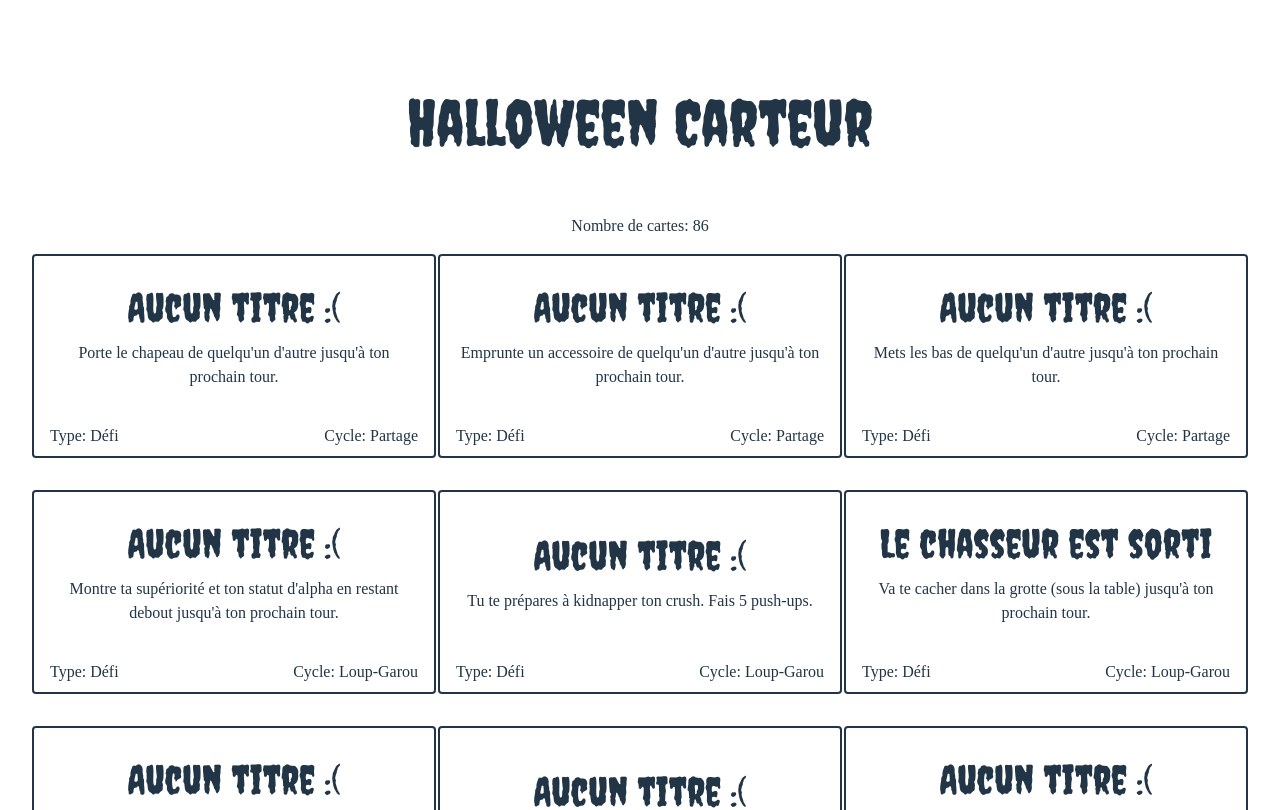
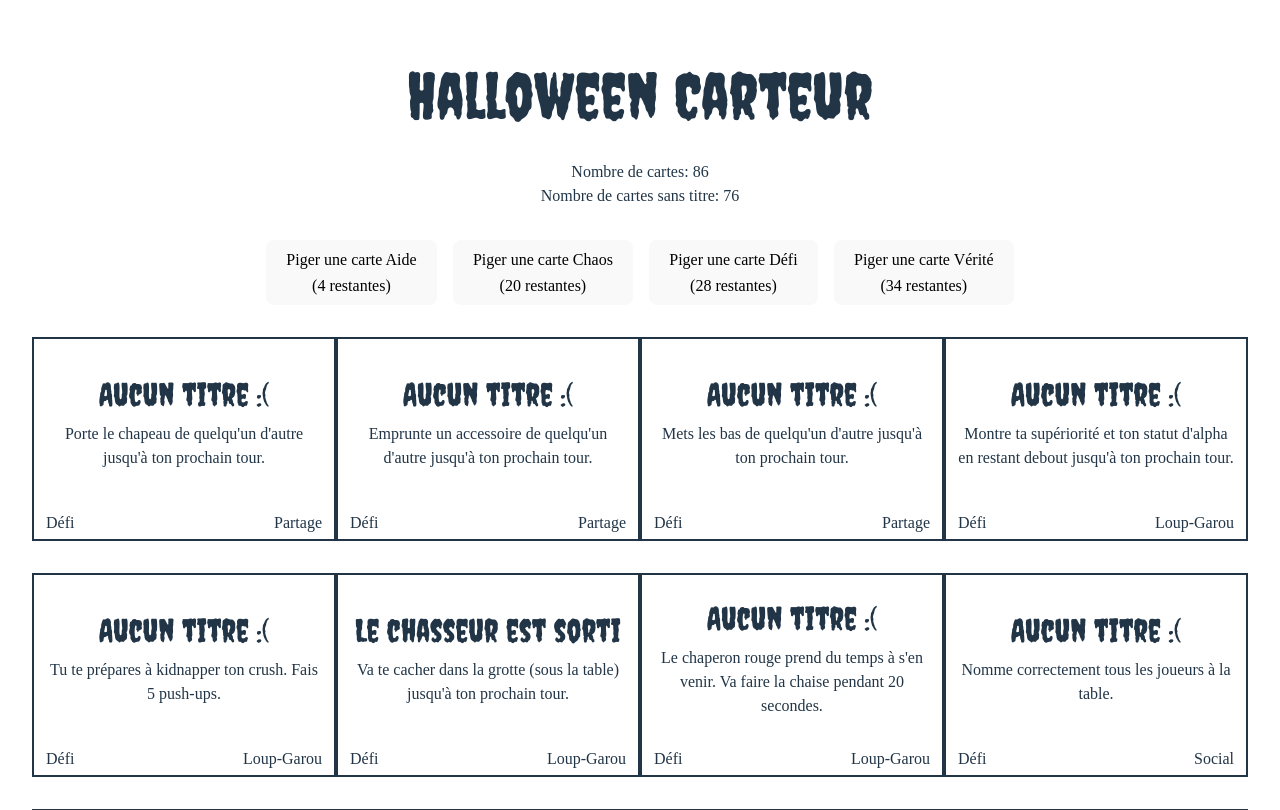
Before and after one commit to beaudry/HalloweenCarteur, a Preact app: page / in a window 1280 px wide. Shown: the top 810 px of the page. Built offline with nearby package versions, Linux system fonts and the light colour scheme; a web font is replaced by a local one.

Commit message:
Ajouter boutons

```diff
--- a/src/app.css
+++ b/src/app.css
@@ -6,11 +6,9 @@ body {
 
 h1 {
   font-size: 4rem;
+  margin-block: 1rem;
 }
 
-h2 {
-  font-size: 2.5rem;
-}
 
 h1,
 h2 {
@@ -24,6 +22,17 @@ h2 {
   text-align: center;
 }
 
+#decomptes {
+  margin-bottom: 2rem;
+}
+
+#conteneur-boutons {
+  display: flex;
+  justify-content: center;
+  margin-bottom: 2rem;
+  gap: 1rem;
+}
+
 #grille {
   display: flex;
   flex-wrap: wrap;
@@ -31,6 +40,7 @@ h2 {
 }
 
 .carte-conteneur {
+  break-inside: avoid;
   margin-bottom: 2rem;
 }
 
--- a/src/app.tsx
+++ b/src/app.tsx
@@ -1,5 +1,6 @@
 import './app.css'
 import CarteHalloween from './composants/CarteHalloween';
+import Pigeur from './composants/Pigeur';
 import cartes from './donnees/cartes';
 import Categorie from './modeles/Categorie';
 
@@ -7,12 +8,28 @@ function obtenirCartesDeLaCategorie(categorie: Categorie) {
   return cartes.filter(carte => carte.categorie === categorie);
 }
 
+const cartesAide = obtenirCartesDeLaCategorie(Categorie.aide);
+const cartesChaos = obtenirCartesDeLaCategorie(Categorie.chaos);
+const cartesDefi = obtenirCartesDeLaCategorie(Categorie.defi);
+const cartesVerite = obtenirCartesDeLaCategorie(Categorie.verite);
+
 function App() {
   return (
     <div>
       <div className="ne-pas-imprimer">
         <h1>Halloween Carteur</h1>
-        <p>Nombre de cartes: {cartes.length}</p>
+
+        <div id="decomptes">
+          <div>Nombre de cartes: {cartes.length}</div>
+          <div>Nombre de cartes sans titre: {cartes.filter(carte => !carte.titre).length}</div>
+        </div>
+
+        <div id="conteneur-boutons">
+          <Pigeur cartes={cartesAide} titre="Aide" />
+          <Pigeur cartes={cartesChaos} titre="Chaos" />
+          <Pigeur cartes={cartesDefi} titre="Défi" />
+          <Pigeur cartes={cartesVerite} titre="Vérité" />
+        </div>
       </div>
 
       <div id="grille">
--- a/src/composants/CarteHalloween.css
+++ b/src/composants/CarteHalloween.css
@@ -3,16 +3,15 @@
     border-color: white;
     border-style: solid;
     border-radius: 4px;
-    width: 400px;
+    width: 300px;
     height: 200px;
     display: flex;
     flex-direction: column;
     justify-content: center;
-    break-inside: avoid;
 }
 
 .carte-contenu {
-    padding: 1rem;
+    padding: 0.75rem;
     flex: 1;
     display: flex;
     flex-direction: column;
@@ -20,13 +19,14 @@
 }
 
 .carte-pied {
-    padding: 0.5rem 1rem;
+    padding: 0.25rem 0.75rem;
     display: flex;
     justify-content: space-between;
 }
 
 .carte h2 {
-    line-height: 1.25;
+    font-size: 2rem;
+    line-height: 1.2;
     margin: 0;
     margin-bottom: 0.5rem;
 }
@@ -43,5 +43,6 @@
 @media (prefers-color-scheme: light) {
     .carte {
         border-color: #213547;
+        border-radius: 0;
     }
 }
--- a/src/composants/CarteHalloween.tsx
+++ b/src/composants/CarteHalloween.tsx
@@ -17,8 +17,8 @@ function CarteHalloween({ carte }: CarteHalloweenProps) {
             }
         </div>
         <div className="carte-pied">
-            <span>Type: {carte.categorie}</span>
-            {carte.cycle && <span>Cycle: {carte.cycle}</span>}
+            <span>{carte.categorie}</span>
+            {carte.cycle && <span>{carte.cycle}</span>}
         </div>
     </div>
 }
--- /dev/null
+++ b/src/composants/Pigeur.css
@@ -0,0 +1,18 @@
+.nombre-restantes {
+    display: block;
+    margin-top: 0.5rem;
+}
+
+dialog {
+    align-items: center;
+    border-width: 1px;
+    bottom: 0;
+    height: auto;
+    display: flex;
+    justify-content: center;
+    left: 0;
+    position: absolute;
+    right: 0;
+    top: 0;
+    width: auto;
+}
--- /dev/null
+++ b/src/composants/Pigeur.tsx
@@ -0,0 +1,45 @@
+import './Pigeur.css';
+import { useEffect, useState } from 'preact/hooks'
+import Carte from '../modeles/Carte';
+import melangerVecteur from '../utils/melangerVecteur';
+import CarteHalloween from './CarteHalloween';
+
+export type PigeurProps = {
+    cartes: Carte[];
+    titre: string;
+}
+
+function Pigeur({ cartes, titre }: PigeurProps) {
+    const [talon, setTalon] = useState<Carte[]>([]);
+    const [cartePigee, setCartePigee] = useState<Carte | undefined>();
+
+    function pigerUneCarte() {
+        const nouveauTalon = talon.slice();
+        const cartePigee = nouveauTalon.shift();
+
+        setTalon(nouveauTalon);
+        setCartePigee(cartePigee)
+    }
+
+    useEffect(() => {
+        if (!talon.length) {
+            setTalon(melangerVecteur(cartes));
+        }
+    }, [cartes, talon])
+
+    return (
+        <div>
+            <button onClick={pigerUneCarte}>
+                Piger une carte {titre}
+                <span className="nombre-restantes">({talon.length} restantes)</span>
+            </button>
+            {cartePigee && (
+                <dialog open onClick={() => setCartePigee(undefined)}>
+                    <CarteHalloween carte={cartePigee} />
+                </dialog>
+            )}
+        </div>
+    );
+}
+
+export default Pigeur
--- a/src/donnees/cartes.ts
+++ b/src/donnees/cartes.ts
@@ -47,9 +47,9 @@ const cartes: Carte[] = [
     { categorie: Categorie.chaos, cycle: "Solidarité", description: "Recule le premier joueur d'une case." },
     { categorie: Categorie.chaos, cycle: "Solidarité", description: "Recule d'une case tous les joueurs en avant de toi." },
     { categorie: Categorie.chaos, cycle: "Solidarité", description: "Tous les joueurs font la prochaine conséquence." },
-    { categorie: Categorie.chaos, cycle: "Garde cette carte", description: "Garde cette carte et utilise-la quand tu veux pour faire piger à n'importe qui une nouvelle conséquence.", titre: "Non merci!" },
-    { categorie: Categorie.chaos, cycle: "Garde cette carte", description: "Garde cette carte et utilise-la quand tu veux pour réussir gratuitement une conséquence qui t'es assignée.", titre: "Oui merci!" },
-    { categorie: Categorie.chaos, cycle: "Garde cette carte", description: "Garde cette carte et utilise-la pour doubler la taille d'une conséquence de n'importe qui. La récompense est aussi doublée.", titre: "Portions doubles." },
+    { categorie: Categorie.chaos, cycle: "Garde cette carte", description: "Utilise cette carte quand tu veux pour faire piger une nouvelle conséquence à quelqu'un.", titre: "Non merci!" },
+    { categorie: Categorie.chaos, cycle: "Garde cette carte", description: "Utilise cette carte quand tu veux pour réussir gratuitement une conséquence qui t'es assignée.", titre: "Oui merci!" },
+    { categorie: Categorie.chaos, cycle: "Garde cette carte", description: "Utilise cette carte quand tu veux pour doubler la taille d'une conséquence de quelqu'un. La récompense est aussi doublée.", titre: "Portions doubles." },
     { categorie: Categorie.aide, cycle: "Manque d'inspiration", description: "Avance d'une case." },
     { categorie: Categorie.aide, cycle: "Manque d'inspiration", description: "Échange de place avec le premier joueur." },
     { categorie: Categorie.aide, cycle: "Manque d'inspiration", description: "Échange de place avec le joueur de ton choix." },
@@ -63,7 +63,7 @@ const cartes: Carte[] = [
     { categorie: Categorie.verite, cycle: "Halloween", description: "Quel bonbon ne mangeais-tu jamais quand tu passais l'Halloween\u202f?" },
     { categorie: Categorie.verite, cycle: "Halloween", description: "Qu'est-ce que la maison de riches donnait quand tu passais l'Halloween\u202f?" },
     { categorie: Categorie.verite, cycle: "Halloween", description: "Tu as passé l'Halloween jusqu'à quel âge\u202f?" },
-    { categorie: Categorie.verite, cycle: "Mal", description: "Si on remplaçait tous les humains par des copies toi, quand se produira le premier meurtre\u202f? (La réponse ne peut pas être jamais)." },
+    { categorie: Categorie.verite, cycle: "Mal", description: "Si on remplaçait tous les humains par des copies toi, quand se produira le premier meurtre\u202f?" },
     { categorie: Categorie.verite, cycle: "Mal", description: "Si un jour tu vas en prison, ce sera pour quelle raison\u202f?" },
     { categorie: Categorie.verite, cycle: "Mal", description: "Si tu devais tuer quelqu'un, quelle arme utiliserais-tu\u202f?" },
     { categorie: Categorie.verite, cycle: "Mal", description: "Qui est ton tueur préféré\u202f?" },
@@ -71,13 +71,13 @@ const cartes: Carte[] = [
     { categorie: Categorie.verite, cycle: "Mal", description: "Préférerais-tu mourir, ou devenir un vampire\u202f?" },
     { categorie: Categorie.verite, cycle: "Mal", description: "Préférerais-tu mourir, ou devenir un loup-garou\u202f?" },
     { categorie: Categorie.verite, cycle: "Mal", description: "Préférerais-tu mourir, ou devenir un zombie\u202f?" },
-    { categorie: Categorie.verite, cycle: "Mal", description: "Dans quel cercle de l'enfer es-tu le plus probable d'aller\u202f? (limbes, luxure, gourmandise, avarice, colère, hérésie, fraude, trahison)." },
+    { categorie: Categorie.verite, cycle: "Mal", description: "Dans quel cercle de l'enfer es-tu le plus probable d'aller\u202f?" },
     { categorie: Categorie.verite, cycle: "Mal", description: "Quelle est ton incantation préférée\u202f?" },
-    { categorie: Categorie.verite, cycle: "Marie/tue/fourre", description: "Un loup-garou, un vampire, un zombie." },
+    { categorie: Categorie.verite, cycle: "Marie/tue/fourre", description: ["Un loup-garou", "Un vampire", "Un zombie"] },
     { categorie: Categorie.verite, cycle: "Marie/tue/fourre", description: ["Jigsaw (la marionette)", "Chucky", "Un Mogwai/gremlin"], titre: "Jouets" },
-    { categorie: Categorie.verite, cycle: "Marie/tue/fourre", description: ["Leatherface (Massacre à la tronçonneuse)", "Jason Voorhees (Friday the 13th)", "Michael Myer (Halloween)"], titre: "Masques" },
+    { categorie: Categorie.verite, cycle: "Marie/tue/fourre", description: ["Leatherface", "Jason Voorhees", "Michael Myer"], titre: "Masques" },
     { categorie: Categorie.verite, cycle: "Marie/tue/fourre", description: ["Godzilla", "Mothra", "King Kong"], titre: "Animaux" },
-    { categorie: Categorie.verite, cycle: "Marie/tue/fourre", description: ["Patrick Bateman (American Psycho)", "Sweeney Todd", "Hannibal Lecter"], titre: "Sigmas" },
+    { categorie: Categorie.verite, cycle: "Marie/tue/fourre", description: ["Patrick Bateman", "Sweeney Todd", "Hannibal Lecter"], titre: "Sigmas" },
     { categorie: Categorie.verite, cycle: "Mises en situation", description: "Tu reçois un bébé zombie, que tu ne peux pas donner. Que fais-tu\u202f?" },
     { categorie: Categorie.verite, cycle: "Mises en situation", description: "Un tueur en série est dans ta maison/appartement. Où vas-tu te réfugier\u202f?" },
     { categorie: Categorie.verite, cycle: "Mises en situation", description: "Une succube apparaît devant toi et désire ton «\u00a0«\u00a0essence\u00a0»\u00a0». Lui donnes-tu\u202f?" },
--- /dev/null
+++ b/src/utils/melangerVecteur.ts
@@ -0,0 +1,18 @@
+function melangerVecteur<T>(vecteurOriginal: T[]) {
+    const vecteurMelange = vecteurOriginal.slice();
+    let indexMaximum = vecteurMelange.length;
+    let objetTemporaire: T;
+    let indexAMelanger: number;
+
+    while (indexMaximum) {
+        indexAMelanger = Math.floor(Math.random() * indexMaximum--);
+
+        objetTemporaire = vecteurMelange[indexMaximum];
+        vecteurMelange[indexMaximum] = vecteurMelange[indexAMelanger];
+        vecteurMelange[indexAMelanger] = objetTemporaire;
+    }
+
+    return vecteurMelange;
+}
+
+export default melangerVecteur;
```
